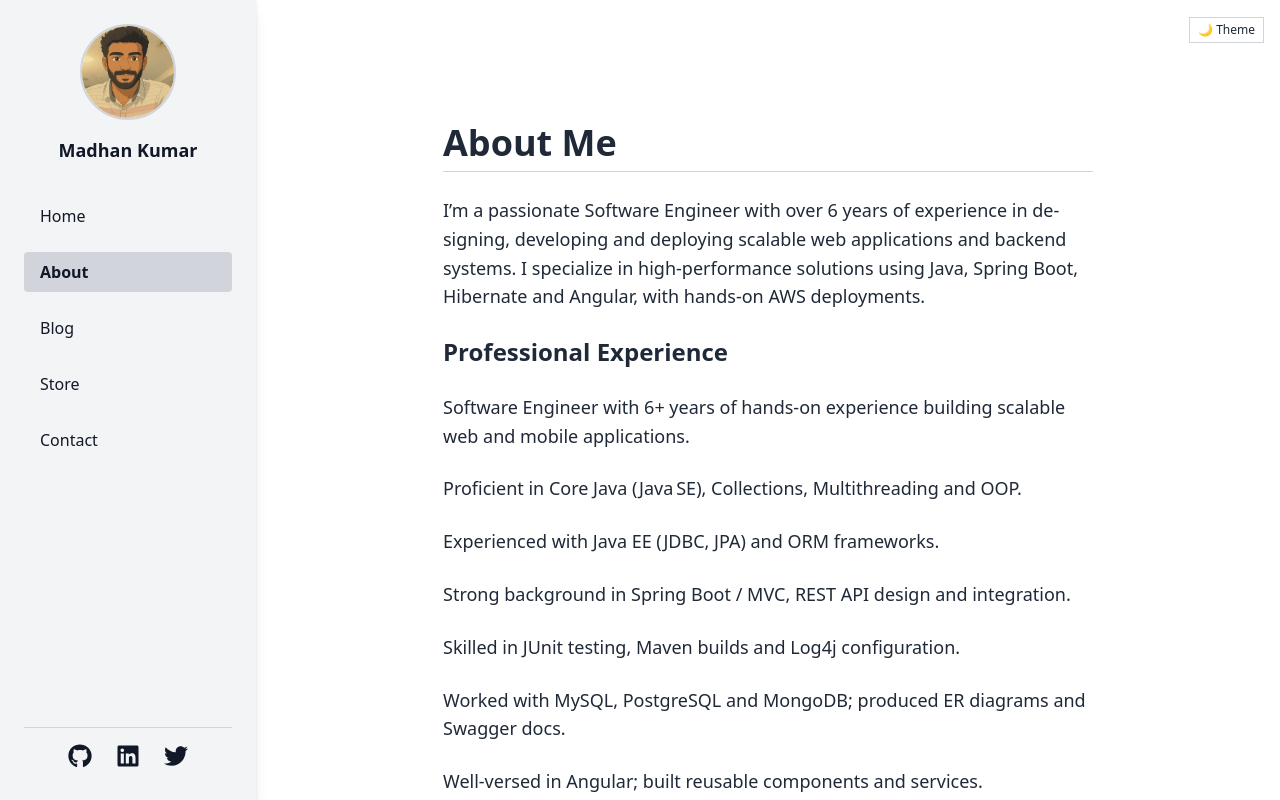
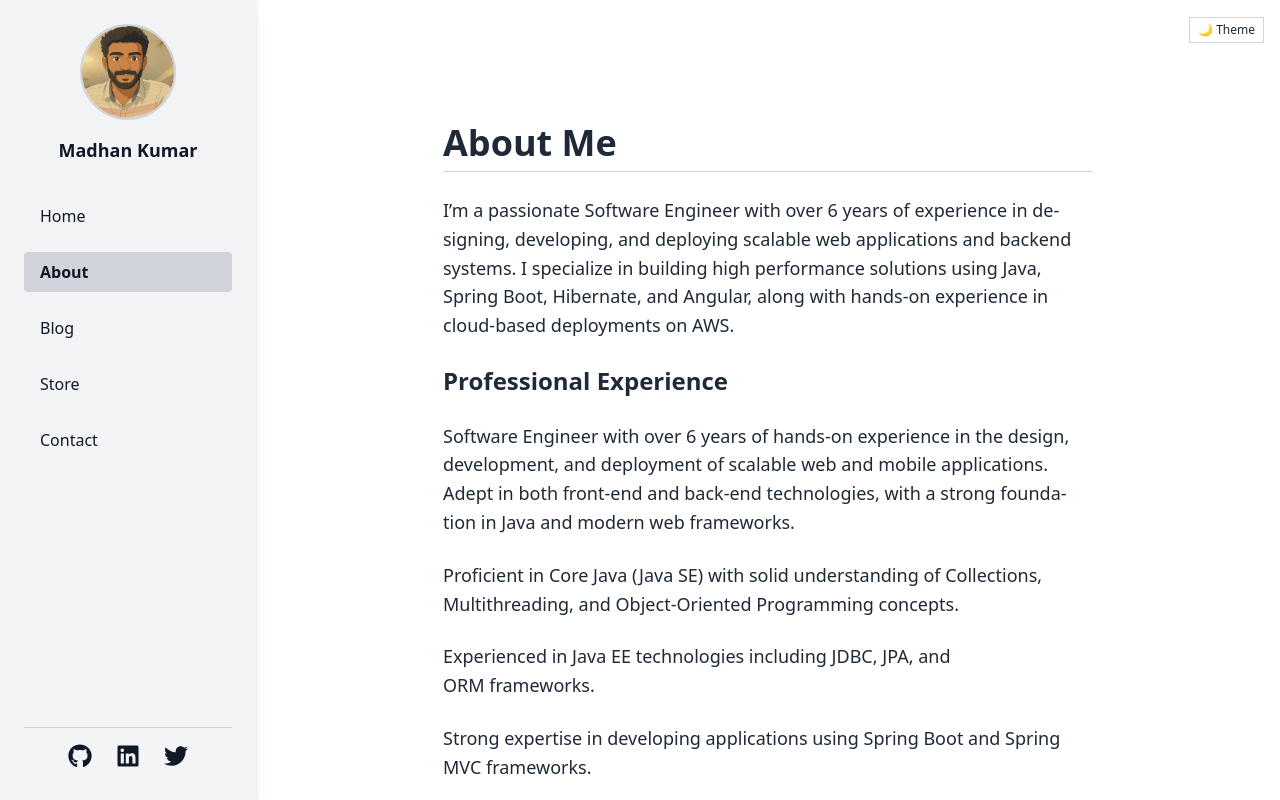
Before and after one commit to iammadhankumar/iammadhankumar.github.io, a React (Create React App) app: page /about in a window 1280 px wide. Built offline with nearby package versions, Linux system fonts and the light colour scheme.

Commit message:
About page content revert

```diff
--- a/src/pages/about.jsx
+++ b/src/pages/about.jsx
@@ -6,129 +6,156 @@ function About() {
       <article
         className="
           font-sans
-          max-w-[650px]  /* ≈ blog article width */
+          w-full max-w-[650px]   /* ≈ Google blog width */
           mx-auto
           px-4 sm:px-6 lg:px-0
           py-12
           leading-[1.6]
           text-left
           text-gray-800 dark:text-gray-100
-          space-y-6              /* paragraph rhythm */
+          space-y-6              /* 24 px rhythm */
+          overflow-x-hidden
         "
         style={{
-          fontSize: "clamp(1rem, 2.8vw, 1.125rem)", // 16‑18 px fluid
+          fontSize: "clamp(1rem, 2.8vw, 1.125rem)", // 16–18 px
+          textWrap: "pretty",
           hyphens: "auto",
-          textWrap: "pretty",
         }}
       >
-        {/* Top Heading */}
+        {/* ─────────── Top Heading ─────────── */}
         <h1 className="text-3xl sm:text-4xl font-bold mb-6 border-b border-gray-300 dark:border-gray-600 pb-2">
-          About Me
+          About Me
         </h1>
 
-        {/* Intro */}
+        {/* ─────────── Intro ─────────── */}
         <p>
-          I’m a passionate Software Engineer with over 6 years of experience in
-          designing, developing and deploying scalable web applications and
-          backend systems. I specialize in high‑performance solutions using
-          Java, Spring Boot, Hibernate and Angular, with hands‑on AWS
-          deployments.
+          I’m a passionate Software Engineer with over 6 years of experience in designing, developing, and deploying scalable web applications and backend systems. I specialize in building high performance solutions using Java, Spring Boot, Hibernate, and Angular, along with hands-on experience in cloud-based deployments on AWS.
         </p>
 
-        {/* =============== Professional Experience =============== */}
+        {/* ─────────── Professional Experience ─────────── */}
         <h2 className="section-h2">Professional Experience</h2>
-        {[
-          "Software Engineer with 6+ years of hands‑on experience building scalable web and mobile applications.",
-          "Proficient in Core Java (Java SE), Collections, Multithreading and OOP.",
-          "Experienced with Java EE (JDBC, JPA) and ORM frameworks.",
-          "Strong background in Spring Boot / MVC, REST API design and integration.",
-          "Skilled in JUnit testing, Maven builds and Log4j configuration.",
-          "Worked with MySQL, PostgreSQL and MongoDB; produced ER diagrams and Swagger docs.",
-          "Well‑versed in Angular; built reusable components and services.",
-          "Self‑motivated, quick to learn and enjoy team collaboration.",
-        ].map((t) => (
-          <p key={t}>{t}</p>
-        ))}
 
-        {/* =============== Technical Skills =============== */}
+        <p>
+          Software Engineer with over 6 years of hands-on experience in the design, development, and deployment of scalable web and mobile applications. Adept in both front-end and back-end technologies, with a strong foundation in Java and modern web frameworks.
+        </p>
+        <p>
+          Proficient in Core Java (Java SE) with solid understanding of Collections, Multithreading, and Object-Oriented Programming concepts.
+        </p>
+        <p>
+          Experienced in Java EE technologies including JDBC, JPA, and ORM frameworks.
+        </p>
+        <p>
+          Strong expertise in developing applications using Spring Boot and Spring MVC frameworks.
+        </p>
+        <p>
+          Hands-on experience with RESTful Web Services development and integration.
+        </p>
+        <p>
+          Skilled in JUnit for unit testing and ensuring code reliability.
+        </p>
+        <p>
+          Familiar with Maven for build management and Log4j for logging configurations.
+        </p>
+        <p>
+          Proficient in working with databases such as MySQL, PostgreSQL, and MongoDB, with strong capabilities in designing, implementing, and managing relational and non-relational databases efficiently.
+        </p>
+        <p>
+          Skilled in designing and maintaining technical documentation, such as Entity-Relationship diagrams and Swagger API.
+        </p>
+        <p>
+          Well-versed in Angular, with practical knowledge of creating reusable components, services, and working with commonly used modules.
+        </p>
+        <p>
+          Highly self-motivated with a strong work ethic and the ability to quickly grasp and adapt to new technologies.
+        </p>
+
+        {/* ─────────── Technical Skills ─────────── */}
         <h2 className="section-h2">Technical Skills</h2>
+        <div className="space-y-2">
           <Skill label="Languages" value="Java, Python, JavaScript, TypeScript" />
           <Skill
             label="Frameworks"
-          value="Spring Boot, Hibernate, Angular, Flask"
+            value="Spring Boot, Hibernate, Servlet, Angular, Python-Flask"
           />
           <Skill
             label="Databases"
-          value="MySQL, PostgreSQL, Microsoft SQL, MongoDB"
+            value="MySQL, PostgreSQL, MicrosoftSQL, MongoDB"
           />
-        <Skill label="Cloud" value="AWS (EC2, S3, Lambda, RDS)" />
-        <Skill label="Tools" value="Git, Jenkins, Postman, Docker" />
-        <Skill label="Build & Test" value="Maven, JUnit" />
-        <Skill label="Servers" value="Apache Tomcat" />
+          <Skill label="Cloud" value="AWS (EC2, S3, Lambda, RDS)" />
+          <Skill
+            label="Tools & Platforms"
+            value="Git, Jenkins, Postman, Docker"
+          />
+          <Skill label="Webservices" value="Rest API" />
+          <Skill label="Build Tools" value="Maven" />
+          <Skill label="Testing" value="Junit" />
+          <Skill label="Application Servers / Middleware" value="Apache Tomcat" />
+        </div>
 
-        {/* =============== Soft Skills =============== */}
+        {/* ─────────── Soft Skills ─────────── */}
         <h2 className="section-h2">Soft Skills</h2>
+        <div className="space-y-2">
           <Skill
-          label="Problem‑Solving"
-          value="Enjoy breaking down complex challenges into simple, reliable solutions."
+            label="Problem-Solving"
+            value="I enjoy breaking down complex problems and finding simple, effective solutions."
           />
           <Skill
             label="Team Collaboration"
-          value="Believe great results come from strong teamwork."
+            value="I work well with others and believe that the best results come from strong teamwork and shared goals."
           />
           <Skill
             label="Communication"
-          value="Clear, concise and open communicator."
+            value="I'm comfortable expressing ideas clearly, whether in writing or conversation, and I value open, honest communication."
           />
           <Skill
             label="Adaptability"
-          value="Quick to embrace new tools and technologies."
+            value="I'm comfortable adapting to new tools and technologies and enjoy finding smarter ways to work."
           />
+        </div>
 
-        {/* =============== Education =============== */}
+        {/* ─────────── Education ─────────── */}
         <h2 className="section-h2">Education</h2>
         <p>
           Bachelor of Engineering in Computer Science <br />
-          Graduated – 2018
+          Graduated - 2018
         </p>
 
-        {/* =============== My Approach =============== */}
+        {/* ─────────── My Approach ─────────── */}
         <h2 className="section-h2">My Approach</h2>
         <p>
-          I focus on clean, maintainable code with attention to clarity,
-          performance and teamwork. Continuous learning and problem‑solving are
-          core to my work.
+          I focus on writing clean, maintainable code with attention to clarity, performance, and teamwork. I'm committed to continuous learning and enjoy solving complex problems while delivering meaningful outcomes.
         </p>
 
-        {/* =============== Hobbies =============== */}
+        {/* ─────────── Hobbies ─────────── */}
         <h2 className="section-h2">Hobbies</h2>
         <ul className="list-disc list-outside pl-5 space-y-1">
           <li>Watching movies</li>
           <li>Traveling and nature walks</li>
-          <li>Casual gaming</li>
-          <li>Surfing the web</li>
-          <li>Reading tech blogs</li>
-          <li>Solving coding challenges</li>
+          <li>Playing casual games</li>
+          <li>Surfing Internet</li>
+          <li>Reading blogs</li>
+          <li>Problem solving and coding challenges</li>
         </ul>
       </article>
 
-      {/* ------- Scoped Heading Styles ------- */}
+      {/* --- Scoped heading sizes (Google blog style) --- */}
       <style>{`
         .section-h2 {
-          font-size: 1.25rem;            /* ≈20 px on phones */
+          font-size: 1.25rem;          /* ≈20 px phones */
           font-weight: 600;
           margin-top: 2.5rem;
           margin-bottom: 1rem;
           line-height: 1.4;
+          color: inherit;
         }
-        @media (min-width: 640px)  { .section-h2 { font-size: 1.35rem; } }
-        @media (min-width: 768px)  { .section-h2 { font-size: 1.5rem;  } }
+        @media (min-width: 640px) { .section-h2 { font-size: 1.35rem; } }
+        @media (min-width: 768px) { .section-h2 { font-size: 1.5rem;  } }
       `}</style>
     </>
   );
 }
 
-/* Reusable two‑line skill row */
+/* Reusable Skill row – content unchanged */
 const Skill = ({ label, value }) => (
   <p>
     <span className="font-semibold">{label}:</span> {value}
```
Lines whose indentation alone changed are shown as unchanged.
